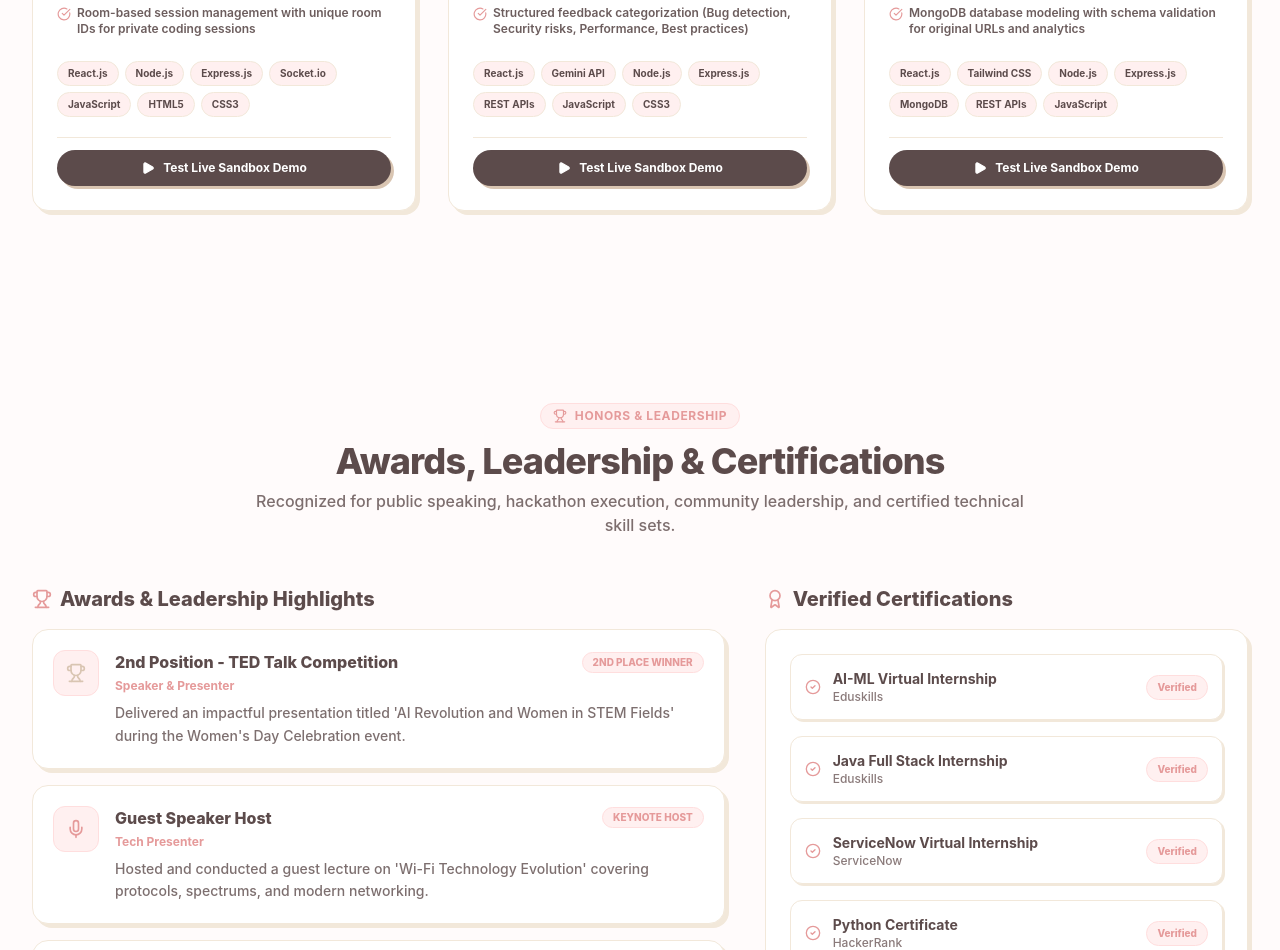
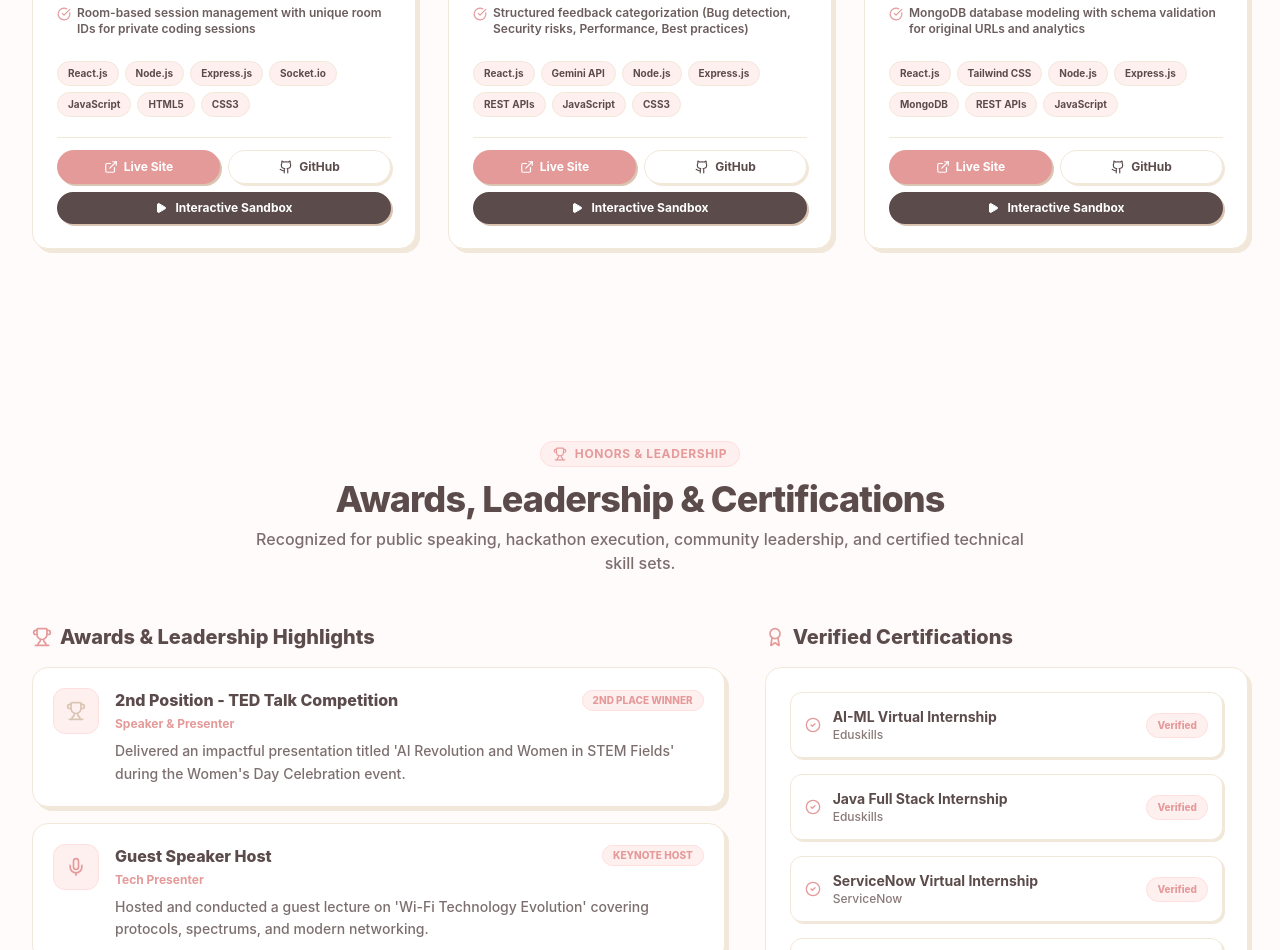
Before and after one commit to aditieishh/aditisportfolio, a React (Vite) app: page / in a window 1280 px wide. Shown: the part 3460-4410 px from the top of the page. Built offline with nearby package versions, Linux system fonts and the light colour scheme.

Commit message:
feat: update project links and enhance project cards
- Add site favicon
- Update project deployment URLs
- Add GitHub links to project cards
- Normalize start/preview scripts in package.json

```diff
--- a/package.json
+++ b/package.json
@@ -6,8 +6,8 @@
   "scripts": {
     "dev": "vite --port=3000 --host=0.0.0.0",
     "build": "vite build",
-   "start": "vite preview --port=3000 --host=0.0.0.0",
-    "preview": "vite preview",
+    "preview": "vite preview --port=3000 --host=0.0.0.0",
+    "start": "vite preview --port=3000 --host=0.0.0.0",
     "clean": "rm -rf dist server.js",
     "lint": "tsc --noEmit"
   },
--- a/src/components/InteractiveDemoModal.tsx
+++ b/src/components/InteractiveDemoModal.tsx
@@ -1,6 +1,6 @@
 import React, { useState } from 'react';
 import { Project } from '../types';
-import { X, Play, Copy, Check, Sparkles, Terminal, Globe, Code2, Cpu, ExternalLink, RefreshCw, Layers } from 'lucide-react';
+import { X, Play, Copy, Check, Sparkles, Terminal, Globe, Code2, Cpu, ExternalLink, RefreshCw, Layers, Github } from 'lucide-react';
 
 interface InteractiveDemoModalProps {
   project: Project | null;
@@ -25,7 +25,7 @@ export const InteractiveDemoModal: React.FC<InteractiveDemoModalProps> = ({ proj
 
   // Orvexa Code Editor States
   const [editorCode, setEditorCode] = useState<string>(
-    `// Orvexa Real-Time Collaborative Workspace\n// Room: #ORV-7892 (Connected Users: 3)\n\nimport { io } from 'socket.io-client';\n\nconst socket = io('https://orvexa-code-editor.onrender.com');\nsocket.emit('join-room', { roomId: 'ORV-7892' });\n\nconsole.log('Synchronized with peer cursors!');`
+    `// Orvexa Real-Time Collaborative Workspace\n// Room: #ORV-7892 (Connected Users: 3)\n\nimport { io } from 'socket.io-client';\n\nconst socket = io('https://orvexa-2.onrender.com');\nsocket.emit('join-room', { roomId: 'ORV-7892' });\n\nconsole.log('Synchronized with peer cursors!');`
   );
   const [activePeers, setActivePeers] = useState<number>(3);
 
@@ -73,12 +73,34 @@ export const InteractiveDemoModal: React.FC<InteractiveDemoModalProps> = ({ proj
             </div>
           </div>
 
-          <button
-            onClick={onClose}
-            className="p-2 rounded-full bg-white/10 hover:bg-white/20 transition-colors text-white cursor-pointer"
-          >
-            <X className="w-5 h-5" />
-          </button>
+          <div className="flex items-center gap-2">
+            <a
+              href={project.liveUrl}
+              target="_blank"
+              rel="noopener noreferrer"
+              className="px-3 py-1.5 rounded-full bg-[#E59A9A] text-white text-xs font-bold flex items-center gap-1 hover:bg-[#d88989] transition-colors"
+              title="Open Live Web Application"
+            >
+              <ExternalLink className="w-3.5 h-3.5" />
+              <span className="hidden sm:inline">Live Site</span>
+            </a>
+            <a
+              href={project.githubUrl}
+              target="_blank"
+              rel="noopener noreferrer"
+              className="px-3 py-1.5 rounded-full bg-white/10 hover:bg-white/20 text-white text-xs font-bold flex items-center gap-1 border border-white/20 transition-colors"
+              title="View GitHub Repository"
+            >
+              <Github className="w-3.5 h-3.5" />
+              <span className="hidden sm:inline">GitHub</span>
+            </a>
+            <button
+              onClick={onClose}
+              className="p-2 rounded-full bg-white/10 hover:bg-white/20 transition-colors text-white cursor-pointer ml-1"
+            >
+              <X className="w-5 h-5" />
+            </button>
+          </div>
         </div>
 
         {/* Modal Body */}
--- a/src/components/Projects.tsx
+++ b/src/components/Projects.tsx
@@ -119,14 +119,34 @@ export const Projects: React.FC = () => {
                 ))}
               </div>
 
-              {/* Interactive Demo Action Button */}
-              <div className="pt-3 border-t border-[#F2E8DA]">
+              {/* Actions: Direct Anchor Links & Sandbox Button */}
+              <div className="pt-3 border-t border-[#F2E8DA] space-y-2">
+                <div className="grid grid-cols-2 gap-2">
+                  <a
+                    href={project.liveUrl}
+                    target="_blank"
+                    rel="noopener noreferrer"
+                    className="py-2 px-3 rounded-full bg-[#E59A9A] text-white font-bold text-xs flex items-center justify-center gap-1.5 shadow-[2px_2px_0px_0px_#D9C5B2] hover:bg-[#d88989] transition-all cursor-pointer text-center"
+                  >
+                    <ExternalLink className="w-3.5 h-3.5" />
+                    <span>Live Site</span>
+                  </a>
+                  <a
+                    href={project.githubUrl}
+                    target="_blank"
+                    rel="noopener noreferrer"
+                    className="py-2 px-3 rounded-full bg-white text-[#5C4B4B] border border-[#F2E8DA] font-bold text-xs flex items-center justify-center gap-1.5 shadow-[2px_2px_0px_0px_#F2E8DA] hover:bg-[#FFF0F0] hover:text-[#E59A9A] transition-all cursor-pointer text-center"
+                  >
+                    <Github className="w-3.5 h-3.5" />
+                    <span>GitHub</span>
+                  </a>
+                </div>
                 <button
                   onClick={() => setSelectedDemoProject(project)}
-                  className="w-full py-2.5 px-4 rounded-full bg-[#5C4B4B] text-white font-bold text-xs flex items-center justify-center gap-2 shadow-[3px_3px_0px_0px_#D9C5B2] hover:translate-x-[1px] hover:translate-y-[1px] hover:shadow-none transition-all cursor-pointer"
+                  className="w-full py-2 px-4 rounded-full bg-[#5C4B4B] text-white font-bold text-xs flex items-center justify-center gap-2 shadow-[2px_2px_0px_0px_#D9C5B2] hover:bg-[#4d3e3e] transition-all cursor-pointer"
                 >
-                  <Play className="w-3.5 h-3.5 fill-current" />
-                  <span>Test Live Sandbox Demo</span>
+                  <Play className="w-3 h-3 fill-current" />
+                  <span>Interactive Sandbox</span>
                 </button>
               </div>
 
--- a/src/data/portfolioData.ts
+++ b/src/data/portfolioData.ts
@@ -24,7 +24,7 @@ export const PROJECTS_DATA: Project[] = [
     longDescription: "Orvexa empowers developers to code together synchronously in isolated rooms with syntax highlighting, custom theme support, and room-based session management.",
     category: "Real-Time",
     githubUrl: "https://github.com/aditieishh/Orvexa",
-    liveUrl: "https://orvexa-code-editor.onrender.com",
+    liveUrl: "https://orvexa-2.onrender.com",
     technologies: ["React.js", "Node.js", "Express.js", "Socket.io", "JavaScript", "HTML5", "CSS3"],
     keyHighlights: [
       "WebSocket-based synchronization via Socket.io broadcasting live edits and cursor updates",
@@ -62,7 +62,7 @@ export const PROJECTS_DATA: Project[] = [
     longDescription: "Features automatic unique hash generation, instant short link copying, usage metrics, and fast redirection middleware.",
     category: "Full Stack",
     githubUrl: "https://github.com/aditieishh/url-shortener",
-    liveUrl: "https://url-shortener-app.onrender.com",
+    liveUrl: "https://frontend-kzzz.onrender.com",
     technologies: ["React.js", "Tailwind CSS", "Node.js", "Express.js", "MongoDB", "REST APIs", "JavaScript"],
     keyHighlights: [
       "RESTful Backend APIs for short code generation and instant URL redirection mapping",
```
Also changed, not shown: index.html (+1 -0 lines), 2 other files (tests, documents, lock files or other folders).
